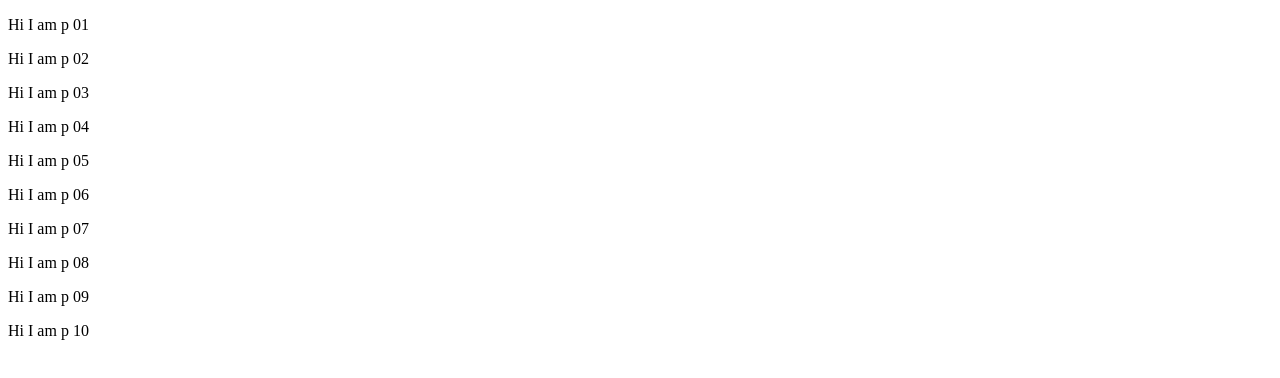
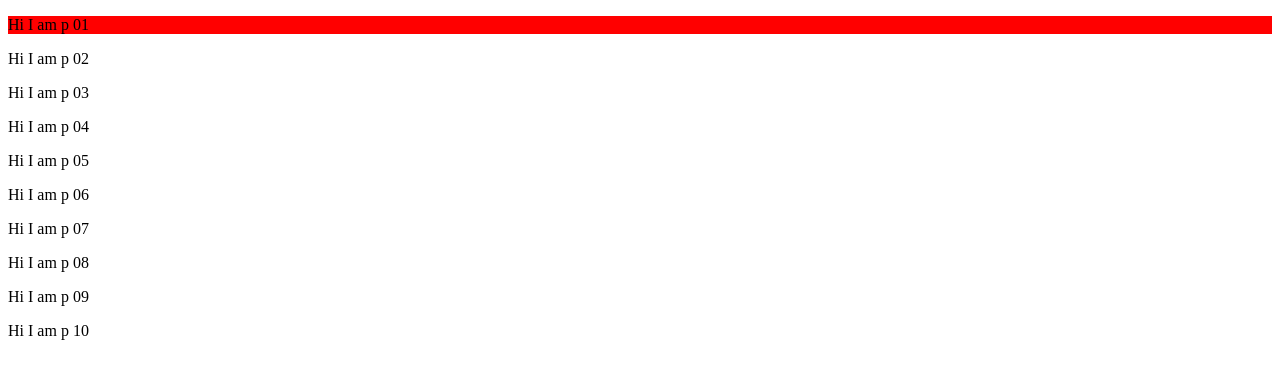
Before and after one commit to benjieCodes/ES6, a plain HTML site: page looping/for-of2.html in a window 1280 px wide. Both pictures are taken after a click on the element "Hi I am p 01". Drawn offline with Linux system fonts and the light colour scheme.

Commit message:
messed with click event

```diff
--- a/looping/for-of2.html
+++ b/looping/for-of2.html
@@ -7,7 +7,9 @@
     <title>Iteration and Looping</title>
     <meta name="viewport" content="width=device-width, initial-scale=1">
 </head>
+<style>
 
+</style>
 <body>
     <p>Hi I am p 01</p>
     <p>Hi I am p 02</p>
@@ -41,6 +43,7 @@
         const ps = document.querySelectorAll('p');
         for (paragraph of ps) {
             paragraph.addEventListener('click', function() {
+                this.style.backgroundColor = "red";
                 console.log(this.textContent);
             });
         }
```
